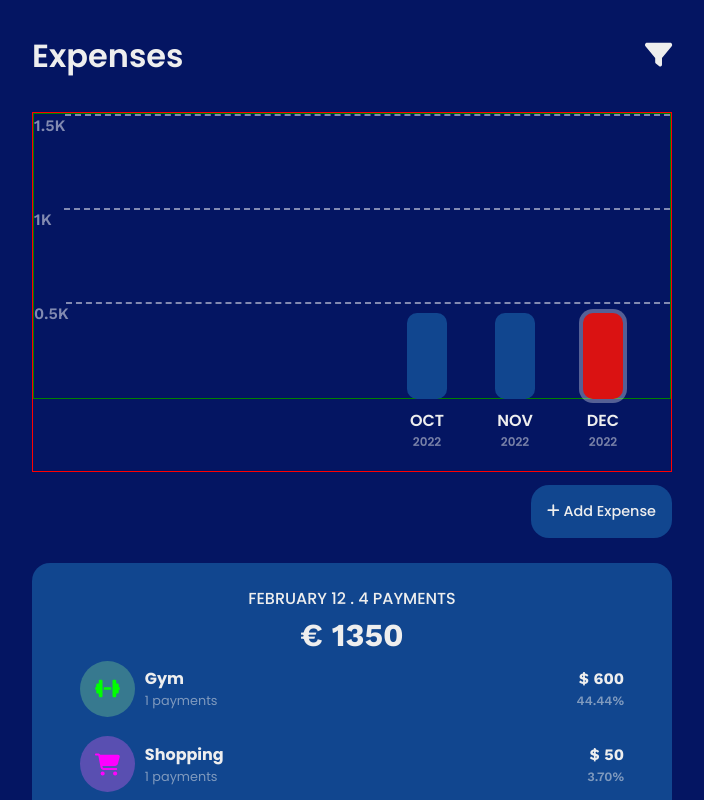
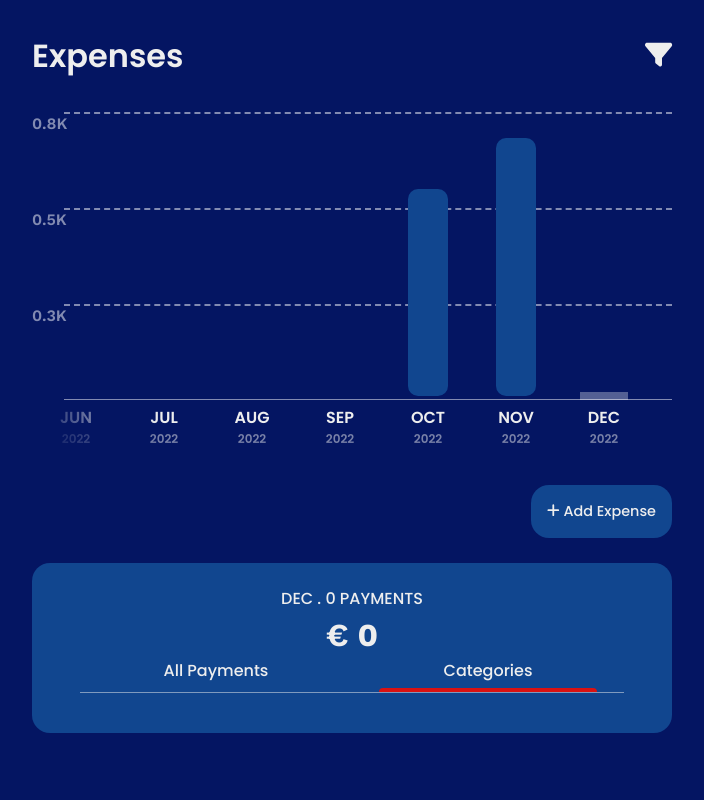
Before and after one commit to AlexMRTY/ExpenseCalculator, a React (Create React App) app: page / in a window 1280 px wide. Shown: the top 800 px of the page, without its empty margins (288-992 px from the left). Built offline with nearby package versions, Linux system fonts and the light colour scheme.

Commit message:
finished chart functionality and some bugs

```diff
--- a/src/App.js
+++ b/src/App.js
@@ -67,44 +67,72 @@ function App() {
   };
 
   // Filter value
-  const [filterYear, setFilterYear] = useState('2022')
+  const [filterYear, setFilterYear] = useState("2022");
   const setFilterValue = (year) => {
-    setFilterYear(year)
-    setOpenFilter(false)
-  }
+    setFilterYear(year);
+    setOpenFilter(false);
+  };
 
-  const filteredDataPoints = dataPoints.filter(item => item.date.getFullYear() === parseInt(filterYear))
+  const [barInFocus, setBarInFocus] = useState("DEC");
+  const handleChartBarClick = (value) => {
+    setBarInFocus(value);
+  };
 
+  const filteredDataPoints = dataPoints.filter(
+    (item) => item.date.getFullYear() === parseInt(filterYear)
+  );
+  const months = [
+    "JAN",
+    "FEB",
+    "MAR",
+    "APR",
+    "MAY",
+    "JUN",
+    "JUL",
+    "AUG",
+    "SEP",
+    "OCT",
+    "NOV",
+    "DEC",
+  ];
+  const filteredDataPointsByMonth = filteredDataPoints.filter(
+    (item) => item.date.getMonth() === months.indexOf(barInFocus)
+  );
 
   // Calculate the sum of all Expenses
-  const getTotalExpenses = () => {
+  const getTotalExpenses = (period) => {
+    if (period === 'year') {
       let total = 0;
       filteredDataPoints.forEach((item) => {
         total += parseInt(item.price);
       });
+      return total;
+    } else {
+      let total = 0;
+      filteredDataPointsByMonth.forEach((item) => {
+        total += parseInt(item.price);
+      });
+      return total;
+    }
 
-    return total;
+
   };
 
   let dataSummary = {
-    totalPaymentCount: filteredDataPoints.length,
-    totalExpenses: getTotalExpenses(),
+    totalPaymentCount: filteredDataPointsByMonth.length,
+    totalExpenses: getTotalExpenses('year'),
+    totalExpensesByMonth: getTotalExpenses('month')
   };
 
   // Recieve new data from Form, and push to dataPoints.
   const handleNewFormData = (formData) => {
     const formDataWithID = {
+      id: randomIdGenerator(),
       ...formData,
-      id: randomIdGenerator(),
     };
     const newFormData = [...dataPoints, formDataWithID];
     setDataPoints(newFormData);
   };
-
-
-
-
-
 
   return (
     <div className={styles.App}>
@@ -124,12 +152,20 @@ function App() {
           // Returns nothing if Button is not clicked
           <div></div>
         )}
-        <Chart />
+        <Chart
+          filteredDataPoints={filteredDataPoints}
+          dataSummary={dataSummary}
+          selectedFilterYear={filterYear}
+          barInFocus={barInFocus}
+          setBarInFocus={handleChartBarClick}
+        />
         <AddExpense passOnData={handleNewFormData} />
-        <Expenses dataPoints={filteredDataPoints} dataSummary={dataSummary} />
+        <Expenses
+          dataPoints={filteredDataPointsByMonth}
+          dataSummary={dataSummary}
+          barInFocus={barInFocus}
+        />
       </div>
-
-
     </div>
   );
 }
--- a/src/Components/ExpenseChart/Chart.js
+++ b/src/Components/ExpenseChart/Chart.js
@@ -1,49 +1,49 @@
-import React from "react";
+import React, { useState } from "react";
 
 import styles from "./Chart.module.css";
+import ChartBar from "./SubComponents/ChartBar";
 
-const Chart = () => {
+const Chart = ({
+  barInFocus,
+  setBarInFocus,
+  selectedFilterYear,
+  filteredDataPoints,
+  dataSummary,
+}) => {
+
+  const [highestMonthlyExpense, setHighestMonthlyExpense] = useState(0)
+  const getMontlyExpenses = (data) => {
+    let values = Object.values(data)
+    setHighestMonthlyExpense(Math.max(...values)*1.1)
+  }
+
+
+
   return (
     <div className={styles.container}>
       <div className={styles.chart_lines_container}>
         <div className={styles.chart_line}>
-          <span className={styles.label}>1.5K</span>
+          <span className={styles.label}>{(highestMonthlyExpense / 1000).toFixed(1)}K</span>
           <span className={styles.line}></span>
         </div>
         <div className={styles.chart_line}>
-          <span className={styles.label}>1K</span>
+          <span className={styles.label}>{((highestMonthlyExpense*0.66) / 1000).toFixed(1)}K</span>
           <span className={styles.line}></span>
         </div>
         <div className={styles.chart_line}>
-          <span className={styles.label}>0.5K</span>
-          <div className={styles.line}></div>
+          <span className={styles.label}>{((highestMonthlyExpense*0.33) / 1000).toFixed(1)}K</span>
+          <div className={`${styles.line} ${styles.last_line}`}></div>
         </div>
       </div>
 
-      <div className={styles.chart_bar_container}>
-        <div className={styles.chart_bar}>
-          <div className={styles.bar}>
-            <span className={`${styles.progress_bar} ${styles.on_focus}`}></span>
-          </div>
-          <span className={styles.month}>DEC</span>
-          <span className={styles.year}>2022</span>
-        </div>
-        <div className={styles.chart_bar}>
-          <div className={`${styles.bar} ${styles.on_focus}`}>
-            <span className={styles.progress_bar}></span>
-          </div>
-          <span className={styles.month}>NOV</span>
-          <span className={styles.year}>2022</span>
-
-        </div>
-        <div className={styles.chart_bar}>
-          <div className={`${styles.bar} ${styles.on_focus}`}>
-            <span className={styles.progress_bar}></span>
-          </div>
-          <span className={styles.month}>OCT</span>
-          <span className={styles.year}>2022</span>
-        </div>
-      </div>
+      <ChartBar
+        filteredDataPoints={filteredDataPoints}
+        selectedFilterYear={selectedFilterYear}
+        barInFocus={barInFocus}
+        setBarInFocus={setBarInFocus}
+        total={highestMonthlyExpense}
+        passOnMonthlyExpenses={getMontlyExpenses}
+      />
     </div>
   );
 };
--- a/src/Components/ExpenseChart/Chart.module.css
+++ b/src/Components/ExpenseChart/Chart.module.css
@@ -3,7 +3,7 @@
     display: block;
     width: 100%;
     height: min(45vh, 25rem);
-    border: solid 1px red;
+
     margin-top: 2rem;
 }
 
@@ -11,18 +11,21 @@
     display: flex;
     flex-direction: column;
     height: 80%;
-    border: solid 1px green;
+
 }
 
 .chart_line {
     display: flex;
 
-    height: 33%;
+    height: 33.3%;
 }
 
 .line {
     border-top: dashed 2px rgba(255, 255, 255, 0.5);
     width: 100%;
+}
+.last_line {
+    border-bottom: solid 1px rgba(255, 255, 255, 0.5);
 }
 
 .label {
@@ -30,62 +33,3 @@
     color: rgba(255, 255, 255, 0.5);
     width: 2rem;
 }
-
-/* Chart bars */
-
-.chart_bar_container {
-    position: absolute;
-    inset: 0;
-    display: flex;
-    flex-direction: row-reverse;
-
-
-    font-family: 'Poppins', sans-serif;
-
-    overflow: scroll;
-}
-
-.chart_bar {
-    display: flex;
-    align-items: center;
-
-    flex-direction: column;
-    margin-right: 3rem;
-
-
-}
-
-.bar {
-    position: relative;
-    height: 80%;
-    width: 2.5rem;
-
-    border-radius: 10px;
-}
-
-.progress_bar {
-    position: absolute;
-    bottom: 0;
-    width: 100%;
-    height: 30%;
-    background-color: var(--secondary-color);
-    border-radius: 10px;
-}
-
-.progress_bar.on_focus {
-    background-color: var(--primary-acc-color);
-    box-shadow: 0px 0px 0px 4px rgba(255, 255, 255, 0.32);
-}
-
-
-.month {
-    color: var(--secondary-acc-color);
-    font-weight: 600;
-    margin-top: 10px;
-}
-
-.year {
-    color: var(--no-focus-text);
-    font-weight: 600;
-    font-size: 12px;
-}
--- a/src/Components/ExpenseChart/SubComponents/ChartBar.js
+++ b/src/Components/ExpenseChart/SubComponents/ChartBar.js
@@ -1,12 +1,72 @@
 import React from "react";
 
+import styles from "./ChartBar.module.css";
 
-import styles from './ChartBar.module.css'
+const ChartBar = ({
+  barInFocus,
+  setBarInFocus,
+  selectedFilterYear,
+  filteredDataPoints,
+  total,
+  passOnMonthlyExpenses,
+}) => {
+  // Calculating Bar height for each month.
+  const months = [
+    "JAN",
+    "FEB",
+    "MAR",
+    "APR",
+    "MAY",
+    "JUN",
+    "JUL",
+    "AUG",
+    "SEP",
+    "OCT",
+    "NOV",
+    "DEC",
+  ];
+  const monthlyExpense = {};
+  const barHeight = {};
+  filteredDataPoints.forEach((item) => {
+    monthlyExpense[months[item.date.getMonth()]] =
+      (monthlyExpense[months[item.date.getMonth()]] || 0) + parseInt(item.price);
+  });
+  Object.keys(monthlyExpense).forEach((item) => {
+    barHeight[item] =
+      ((monthlyExpense[item] / total) * 100).toFixed(0).toString() + "%";
+  });
 
-const ChartBar = () => {
-    return (
-        <div></div>
-    );
-}
+  passOnMonthlyExpenses(monthlyExpense);
+
+  return (
+    <div className={styles.chart_bar_container}>
+      {months.reverse().map((m, i) => (
+        <div
+          className={`
+          ${styles.chart_bar}
+          ${i + 1 === months.length && styles.last_bar}
+          `}
+          onClick={() => {
+            setBarInFocus(m);
+          }}
+          key={m}
+        >
+          <div className={styles.bar}>
+            <span
+              className={`
+                    ${styles.progress_bar}
+                    ${barInFocus === m && styles.on_focus}
+                    `}
+              style={{ height: barHeight[m] }}
+            ></span>
+          </div>
+          <span className={styles.month}>{m}</span>
+          <span className={styles.year}>{selectedFilterYear}</span>
+        </div>
+      ))}
+      ;
+    </div>
+  );
+};
 
 export default ChartBar;
--- a/src/Components/ExpenseChart/SubComponents/ChartBar.module.css
+++ b/src/Components/ExpenseChart/SubComponents/ChartBar.module.css
@@ -0,0 +1,64 @@
+.chart_bar_container {
+    position: absolute;
+    inset: 0;
+    display: flex;
+    flex-direction: row-reverse;
+
+
+    font-family: 'Poppins', sans-serif;
+
+    overflow: scroll;
+
+
+    /* -webkit-mask-image: linear-gradient(to left, black 80%, transparent 100%); */
+    mask-image: linear-gradient(to left, black 80%, transparent 100%);
+}
+.chart_bar_container::-webkit-scrollbar {
+    display: none;
+  }
+
+.chart_bar {
+    display: flex;
+    align-items: center;
+    flex-direction: column;
+    margin-right: 3rem;
+
+}
+.last_bar {
+    margin-left: 5rem;
+}
+
+.bar {
+    position: relative;
+    height: 79%;
+    width: 2.5rem;
+    border-radius: 10px;
+
+}
+
+.progress_bar {
+    position: absolute;
+    bottom: 0;
+    width: 100%;
+    background-color: var(--secondary-color);
+    border-radius: 10px;
+    /* transition: 100ms ease-out; */
+}
+
+.progress_bar.on_focus {
+    background-color: var(--primary-acc-color);
+    box-shadow: 0px 0px 0px 4px rgba(255, 255, 255, 0.32);
+}
+
+
+.month {
+    color: var(--secondary-acc-color);
+    font-weight: 600;
+    margin-top: 10px;
+}
+
+.year {
+    color: var(--no-focus-text);
+    font-weight: 600;
+    font-size: 12px;
+}
--- a/src/Components/Expenses/Expenses.js
+++ b/src/Components/Expenses/Expenses.js
@@ -1,24 +1,23 @@
-import React from "react";
+import React, { useState } from "react";
 
 import Total from "./SubComponents/Total";
 // import Tabs from "./SubComponents/Tabs";
-import ExpenseList from "./SubComponents/ExpenseList";
+import Categories from "./SubComponents/Categories";
+import AllPayments from "./SubComponents/AllPayments";
 import Card from "../UI/Card";
 
-// import styles from "./Expenses.module.css";
-
+import styles from "./Expenses.module.css";
 
 const Expenses = (props) => {
-
   // Structuring data for the expense list component.
   const paymentCount = {};
   const costByCategory = {};
-  const percentage = {};
-  const filteredData = [];
+  const percentageForCategory = {};
+  const categorizedData = [];
   props.dataPoints.forEach((item) => {
     // Create clean duplicate free data ready to pass to expense list.
     if (!(item.category in paymentCount)) {
-      filteredData.push(item);
+      categorizedData.push(item);
     }
 
     // Calculate duplicate count for each categories.
@@ -32,22 +31,57 @@ const Expenses = (props) => {
 
   props.dataPoints.forEach((item) => {
     // Calculate percentage of total expenses for each category.
-    percentage[item.category] = (
-      (costByCategory[item.category] / props.dataSummary.totalExpenses || 0) * 100
+    percentageForCategory[item.category] = (
+      (costByCategory[item.category] / props.dataSummary.totalExpensesByMonth || 0) *
+      100
     ).toFixed(2);
   });
 
-
+  // Expense list tabs.
+  const [activeTab, setActiveTab] = useState("categories");
 
   return (
     <Card>
-      <Total dataSummary={props.dataSummary}/>
-      <ExpenseList
-        filteredData={filteredData}
+      <Total dataSummary={props.dataSummary} barInFocus={props.barInFocus}/>
+      <div className={styles.buttons_container}>
+        <button
+          className={`
+          ${styles.button}
+          ${"all payments" === activeTab && styles.on_focus}`
+          }
+          value="all payments"
+          onClick={(e) => {
+            setActiveTab(e.target.value)
+          }}
+        >
+          All Payments
+        </button>
+        <button
+          className={`
+          ${styles.button}
+          ${"categories" === activeTab && styles.on_focus}`
+          }
+          value="categories"
+          onClick={(e) => {
+            setActiveTab(e.target.value)
+          }}
+        >
+        Categories
+        </button>
+      </div>
+      {activeTab === 'categories' &&
+      <Categories
+        categorizedData={categorizedData}
         costByCategory={costByCategory}
         paymentCount={paymentCount}
-        percentage={percentage}
-      />
+        percentageForCategory={percentageForCategory}
+      />}
+
+      {activeTab === 'all payments' &&
+      <AllPayments
+        dataPoints={props.dataPoints}
+        dataSummary={props.dataSummary}
+      />}
     </Card>
   );
 };
--- a/src/Components/Expenses/Expenses.module.css
+++ b/src/Components/Expenses/Expenses.module.css
@@ -0,0 +1,31 @@
+.buttons_container {
+    display: flex;
+    justify-content: space-around;
+
+    margin-bottom: 1rem;
+    border-bottom: solid 1px var(--no-focus-text);
+}
+
+.button {
+    all: unset;
+    font-family: 'Poppins', sans-serif;
+    font-weight: 500;
+    font-size: 1rem;
+    color: var(--secondary-acc-color);
+    width: 40%;
+    text-align: center;
+    padding-bottom: 9px;
+}
+
+.on_focus::after {
+    content: '';
+    display: block;
+    width: 100%;
+    height: 4px;
+    margin-top: 5px;
+    background-color: var(--primary-acc-color);
+    border-radius: 4px 4px 0 0;
+}
+.on_focus {
+    padding-bottom: 0 !important;
+}
--- /dev/null
+++ b/src/Components/Expenses/SubComponents/AllPayments.js
@@ -0,0 +1,27 @@
+import React from "react";
+
+import ExpenseListItem from "./ExpenseListItem";
+
+import styles from "./ExpenseList.module.css";
+
+const AllPayments = (props) => {
+
+
+
+  return (
+    <div className={styles.container}>
+      {props.dataPoints.map((item) => (
+        <ExpenseListItem
+          key={item.id}
+          category={item.category}
+          date={item.date}
+          price={parseInt(item.price)}
+          total={props.dataSummary.totalExpenses}
+          tab="all-payment"
+        />
+      ))}
+    </div>
+  );
+};
+
+export default AllPayments;
--- a/src/Components/Expenses/SubComponents/ExpenseList.js
+++ b/src/Components/Expenses/SubComponents/Categories.js
@@ -8,13 +8,14 @@ const ExpenseList = (props) => {
 
   return (
     <div className={styles.container}>
-      {props.filteredData.map((item) => (
+      {props.categorizedData.map((item) => (
         <ExpenseListItem
           key={item.id}
           category={item.category}
           count={props.paymentCount[item.category]}
           price={props.costByCategory[item.category]}
-          percentage={props.percentage[item.category]}
+          percentage={props.percentageForCategory[item.category]}
+          tab="categories"
         />
       ))}
     </div>
--- a/src/Components/Expenses/SubComponents/ExpenseListItem.js
+++ b/src/Components/Expenses/SubComponents/ExpenseListItem.js
@@ -11,13 +11,28 @@ import {
   faDumbbell,
 } from "@fortawesome/free-solid-svg-icons";
 
-const ExpenseListItem = ({ category, price, count, percentage }) => {
+const ExpenseListItem = ({ category, price, count, percentage, date, total, tab }) => {
   const icon = {
     'Shopping': faCartShopping,
     'Travel': faPlane,
     'Food': faUtensils,
     'Gym': faDumbbell,
   };
+
+  const percentageForAllPayments = ((price / total) * 100).toFixed(2);
+
+  // Date
+  let formatedDate = '';
+  if (tab === 'all-payment') {
+
+    const months = ["JAN", "FEB", "MAR", "APR", "MAY", "JUN", "JUL", "AUG", "SEP", "OCT", "NOV", "DEC"];
+    const mm = months[date.getMonth()];
+    const yy = date.getFullYear();
+
+    formatedDate = mm + " " + yy
+  }
+
+  // Payment count or date
 
   return (
     <div className={styles.container}>
@@ -31,11 +46,11 @@ const ExpenseListItem = ({ category, price, count, percentage }) => {
       <div className={styles.info_container}>
         <span className={styles.category}>{category}</span>
         <span className={styles.price}>$ {price}</span>
-        <span className={styles.payment_count}>{count} payments</span>
-        <span className={styles.percentage}>{percentage}%</span>
+        <span className={styles.payment_count}>{tab === 'categories' ? count + ' payments' : formatedDate}</span>
+        <span className={styles.percentage}>{percentage || percentageForAllPayments}%</span>
       </div>
     </div>
   );
-};
+}
 
 export default ExpenseListItem;
--- a/src/Components/Expenses/SubComponents/Total.js
+++ b/src/Components/Expenses/SubComponents/Total.js
@@ -7,10 +7,10 @@ const Total = (props) => {
         <div className={styles.container}>
             <div className={styles.date}>
                 {/* <span>{props.data.date}</span>  Update later to dynamic. */}
-                <span>FEBRUARY 12  .  {props.dataSummary.totalPaymentCount} PAYMENTS</span>
+                <span>{props.barInFocus}  .  {props.dataSummary.totalPaymentCount} PAYMENTS</span>
             </div>
             <div className={styles.total}>
-                <span>€ {props.dataSummary.totalExpenses}</span>
+                <span>€ {props.dataSummary.totalExpensesByMonth}</span>
             </div>
         </div>
     )
```
Lines whose indentation alone changed are shown as unchanged.
